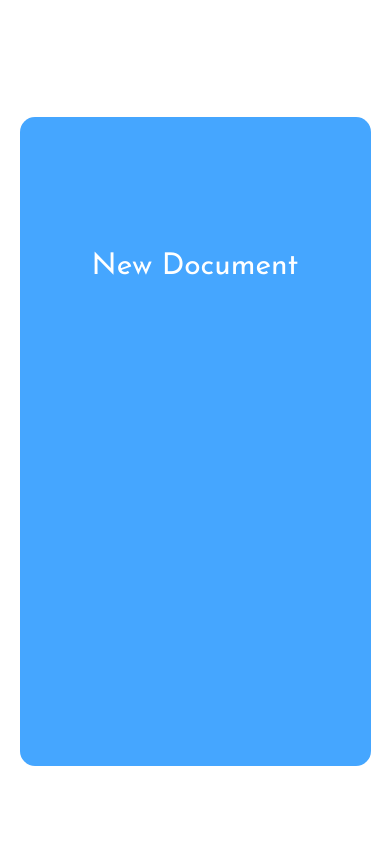
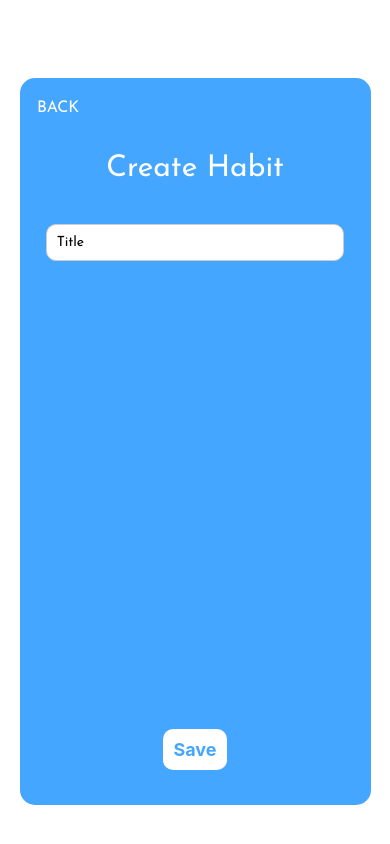
Before and after one commit to danielleellis/StayWell-Medical-Tracker-Application, a React Native app: screen /NewTask in a window 390 px wide. Built offline with nearby package versions, Linux system fonts and the light colour scheme; no server answers.

Commit message:
initial new habit/task page

```diff
--- a/src/screens/createnew/NewTask.tsx
+++ b/src/screens/createnew/NewTask.tsx
@@ -1,12 +1,39 @@
-import { Text, View, StyleSheet, SafeAreaView } from "react-native";
-import React from "react";
+import { Text, View, StyleSheet, SafeAreaView, TouchableOpacity } from "react-native";
 import { colors, fonts } from "../../constants/constants";
+import Input from "../../components/Input";
+import React, { useState } from "react";
 
-const NewTask = () => {
+const NewTask: React.FC<{ navigation: any }> = ({ navigation }) => {
+  const [habitName, setHabitName] = useState("");
+
   return (
     <SafeAreaView style={styles.container}>
+
       <View style={styles.innerContainer}>
-      <Text style={styles.heading}>New Document</Text>
+      <Text style={styles.heading}>Create Habit</Text>
+
+      <TouchableOpacity
+        onPress={() => navigation.navigate("Habits")}
+        style={styles.backButton}
+      >
+        <Text style={styles.backButtonText}>{"BACK"}</Text>
+      </TouchableOpacity>
+
+      <Input
+        placeholder="Title"
+        value={habitName}
+        onChangeText={setHabitName}
+        autoCapitalize="words"
+        style={styles.input}
+      />
+
+      <View style={styles.saveContainer}>
+        <TouchableOpacity style={styles.saveButton}>
+          <Text style={styles.saveButtonText}>Save</Text>
+        </TouchableOpacity>
+      </View>
+
+
       </View>
     </SafeAreaView>
   );
@@ -25,9 +52,9 @@ const styles = StyleSheet.create({
   heading: {
     fontSize: 30,
     color: colors.white,
-    //marginTop: '5%',
-    marginBottom:'100%',
     fontFamily: fonts.regular,
+    marginTop:'10%',
+    padding: 40
   },
   innerContainer: {
     flex: 1,
@@ -36,6 +63,37 @@ const styles = StyleSheet.create({
     backgroundColor: colors.blue,
     width:'90%',
     borderRadius:15,
-    margin:'20%'
+    margin:'10%'
   },
+  saveButton: {
+    borderRadius: 10,
+    backgroundColor: colors.white,
+
+},
+saveButtonText: {
+    fontSize: 18,
+    margin: 10,
+    color: "#45A6FF",
+    fontWeight: "bold",
+},
+input: {
+  width: '85%',
+  backgroundColor: colors.white,
+},
+saveContainer: {
+  flex: 1,
+  justifyContent: "flex-end",
+  alignItems: "center",
+  margin: '10%'
+},
+backButton: {
+  position: "absolute",
+  top: '3%',
+  left: '5%'
+},
+backButtonText: {
+  fontSize: 16,
+  color: colors.white,
+  fontFamily: fonts.regular,
+},
 });
--- a/src/screens/documents/NewDocument.tsx
+++ b/src/screens/documents/NewDocument.tsx
@@ -188,6 +188,7 @@ const styles = StyleSheet.create({
     saveButton: {
         borderRadius: 10,
         backgroundColor: colors.white,
+        margin: 10
     },
     saveButtonText: {
         fontSize: 18,
@@ -202,6 +203,6 @@ const styles = StyleSheet.create({
     },
     input: {
         marginBottom: 16,
-        color: colors.white,
+        backgroundColor: colors.white,
     },
 });
--- a/src/screens/tabs/Habits.tsx
+++ b/src/screens/tabs/Habits.tsx
@@ -1,11 +1,27 @@
-import { Text, View, StyleSheet } from "react-native";
+import { Text, View, StyleSheet, TouchableOpacity, Image } from "react-native";
 import React from "react";
 import { colors, fonts } from "../../constants/constants";
 
-const Habits = () => {
+const Habits: React.FC<{ navigation: any }> = ({ navigation }) => {
+
+  const newHabit = () => {
+    navigation.navigate("NewTask");
+};
+
   return (
     <View style={styles.container}>
       <Text style={styles.heading}>S T A Y W E L L</Text>
+
+      <TouchableOpacity style={styles.button} onPress={newHabit}>
+                <View style={styles.row}>
+                    <Image
+                        source={require("../../../assets/images/plus-icon.png")}
+                        style={styles.plusIcon}
+                    />
+                    <Text style={styles.buttonText}>Create Habit</Text>
+                </View>
+            </TouchableOpacity>
+
     </View>
   );
 };
@@ -26,4 +42,27 @@ const styles = StyleSheet.create({
     marginTop: '5%',
     fontFamily: fonts.regular,
   },
+  button: {
+    padding: 5,
+    borderRadius: 10,
+    alignItems: "center",
+    marginTop: 5,
+    marginBottom: 5,
+},
+  row: {
+    flexDirection: "row",
+    alignItems: "center",
+    paddingHorizontal: 10,
+    fontSize: 16,
+  },
+  plusIcon: {
+    width: 30,
+    height: 30,
+    margin: 10,
+},
+buttonText: {
+  color: colors.blue,
+  fontSize: 16,
+  fontFamily: "JosefinSans-Bold",
+},
 });
```
